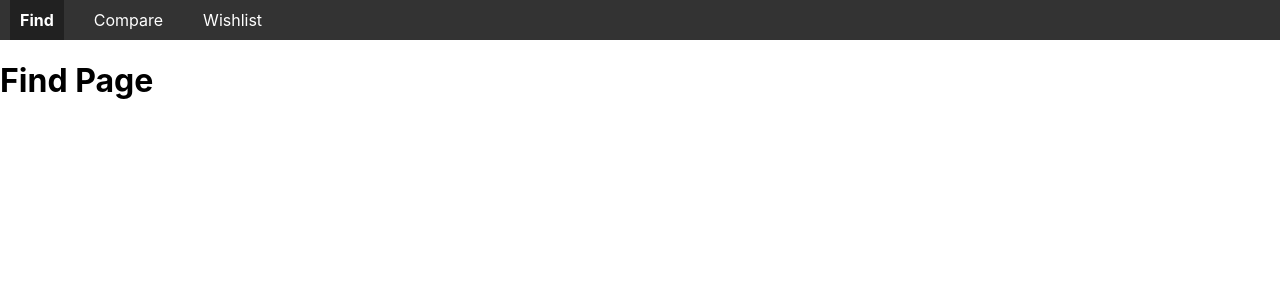
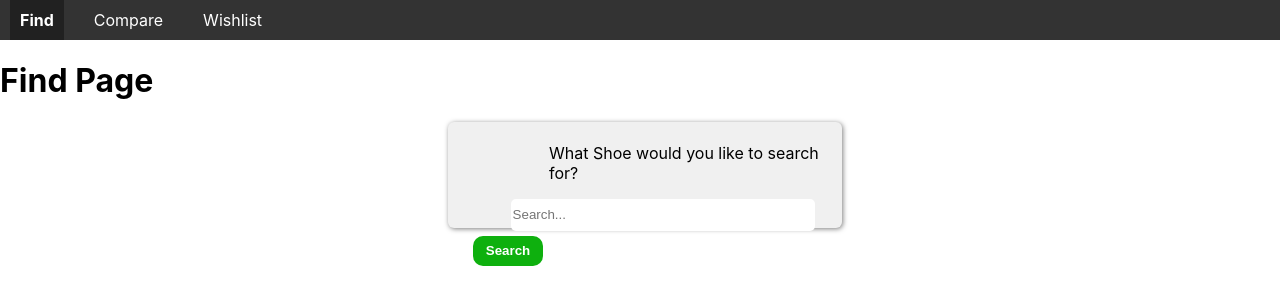
Before and after one commit to Willev05/Apparel-Comparison-Website, a React (Create React App) app in the folder frontend/: page / in a window 1280 px wide. Shown: the top 304 px of the page. Built offline with nearby package versions, Linux system fonts and the light colour scheme.

Commit message:
Added Search bar without functionality

```diff
--- /dev/null
+++ b/frontend/src/Components/SearchBar.jsx
@@ -0,0 +1,20 @@
+import React from 'react';
+import '../Styles/SearchBar.css';
+
+const SearchBar = () => {
+
+  return (
+    <>
+    <div className='search'>
+        <p>What Shoe would you like to search for?</p>
+        <input type="text" placeholder='Search...'></input>
+        <button className='submit'>Search</button>
+    </div>
+
+
+
+    </>
+  );
+};
+
+export default SearchBar;
--- a/frontend/src/Pages/Compare.jsx
+++ b/frontend/src/Pages/Compare.jsx
@@ -1,4 +1,5 @@
 import React from "react";
+
 
 const Compare = ()=>{
 
@@ -9,6 +10,8 @@ const Compare = ()=>{
 
 
 
+
+
         </>
     );
 };
--- a/frontend/src/Pages/Find.jsx
+++ b/frontend/src/Pages/Find.jsx
@@ -1,9 +1,11 @@
 import React from 'react';
+import SearchBar from "../Components/SearchBar";
 
 const Find = () => {
     return (
         <>
             <h1>Find Page</h1>
+            <SearchBar />
         </>
     );
 };
--- /dev/null
+++ b/frontend/src/Styles/SearchBar.css
@@ -0,0 +1,41 @@
+.search {
+    height: 12vh;
+    width:30vw;
+    background-color: rgb(240, 240, 240);
+    border-radius: 6px;
+    margin-left: 35%;
+    padding: 5px;
+    box-shadow: 1px 1px 5px rgba(0, 0, 0, 0.5);
+}
+.search p{
+    padding-left: 25%;
+}
+
+
+.search input{
+    width: 300px;
+    height: 30px;
+    border: none;
+    border-radius: 5px;
+    margin-left: 15%;
+
+}
+
+.search button {
+    height: 30px;
+    width: 70px;
+    border: none;
+    border-radius: 10px;
+    color: white;
+    font-weight: bold;
+    background-color: rgb(14, 176, 14);
+    margin: 5px;
+    margin-left: 20px;
+
+}
+
+.search button:hover {
+   cursor: pointer;
+   background-color: rgb(12, 146, 12);
+
+}
```
